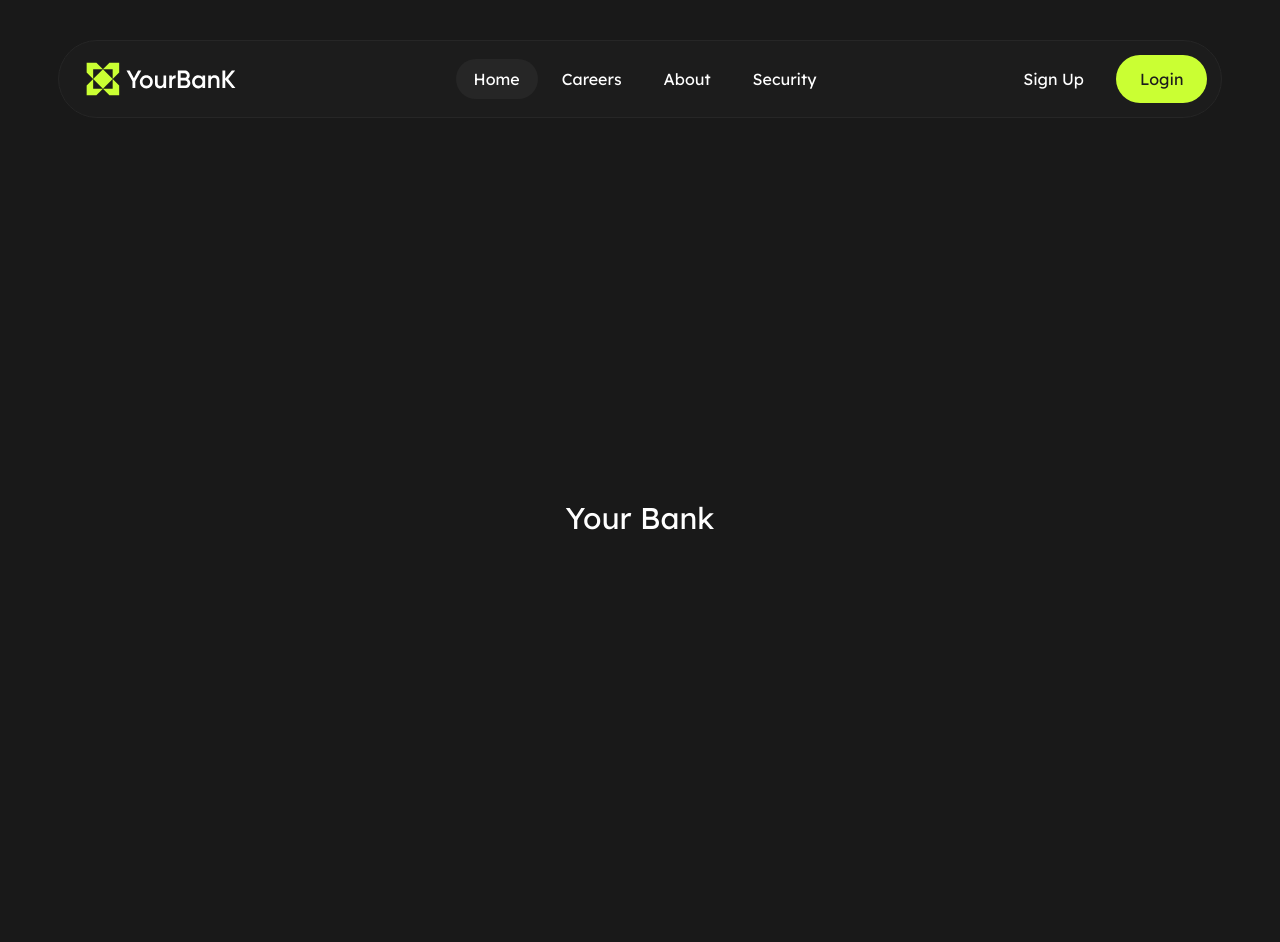
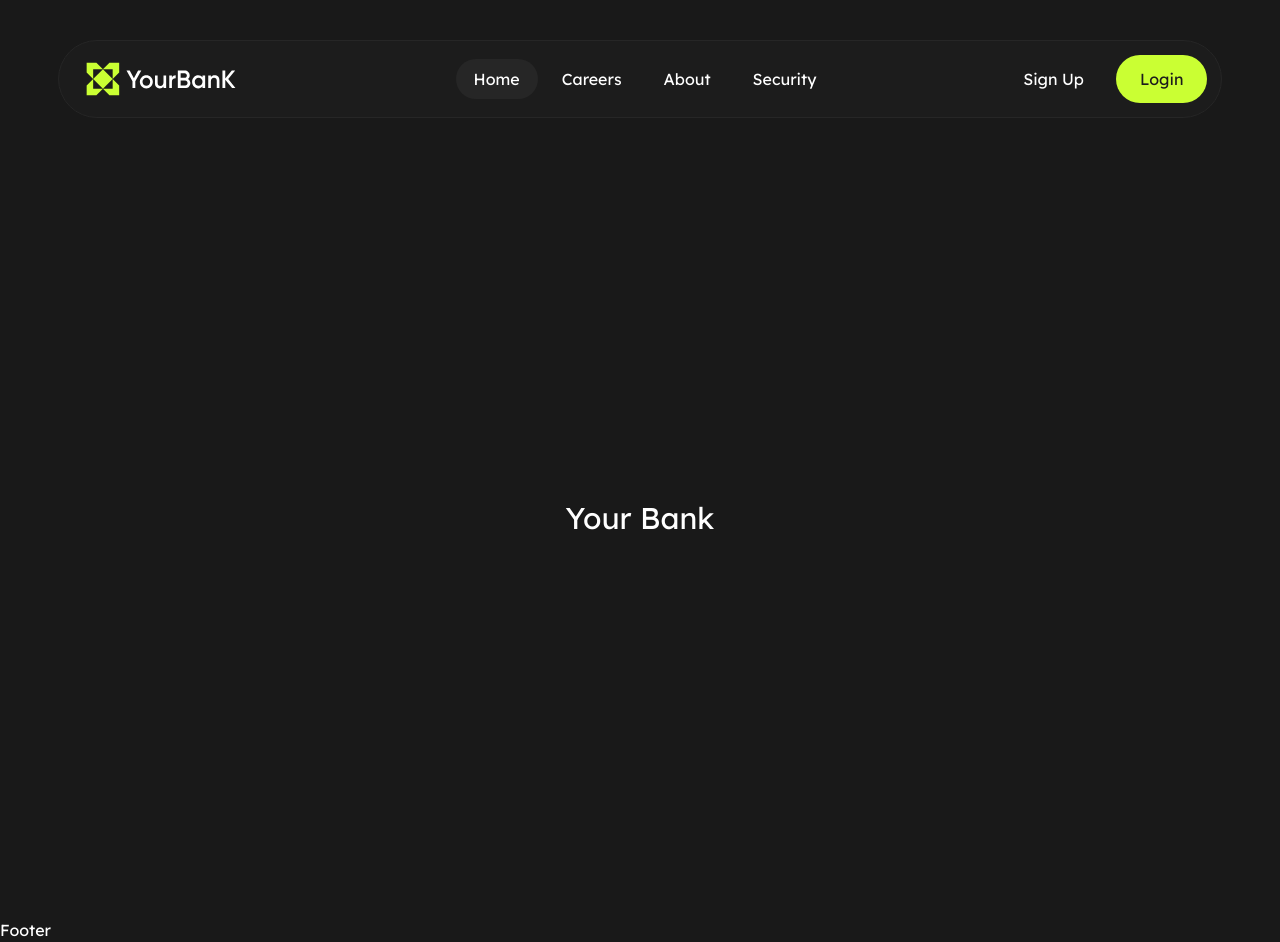
Before and after one commit to alexandreraminelli/pratica-nextjs-bank, a Next.js app: page / in a window 1280 px wide. Before the commit the page ends 918 px from the top, so only its background shows below. Built offline with nearby package versions, Linux system fonts and the light colour scheme.

Commit message:
feat(footer): criação do componente `Footer`

```diff
--- a/src/app/layout.tsx
+++ b/src/app/layout.tsx
@@ -2,6 +2,7 @@ import type { Metadata } from "next" // metadata
 import "./globals.css" // styles
 import { lexend } from "./ui/fonts/fonts" // fonte
 import Header from "@/app/ui/layout/header/Header"
+import Footer from "@/app/ui/layout/footer/Footer"
 
 /**
  * Metadados principais do site.
@@ -28,6 +29,9 @@ export default function RootLayout({
 
         {/* Conteúdo da página */}
         {children}
+
+        {/* Rodapé */}
+        <Footer />
       </body>
     </html>
   )
--- /dev/null
+++ b/src/app/ui/layout/footer/Footer.tsx
@@ -0,0 +1,7 @@
+/**
+ * Rodapé do site.
+ * @author Alexandre Raminelli
+ */
+export default function Footer() {
+  return <footer>Footer</footer>
+}
```
